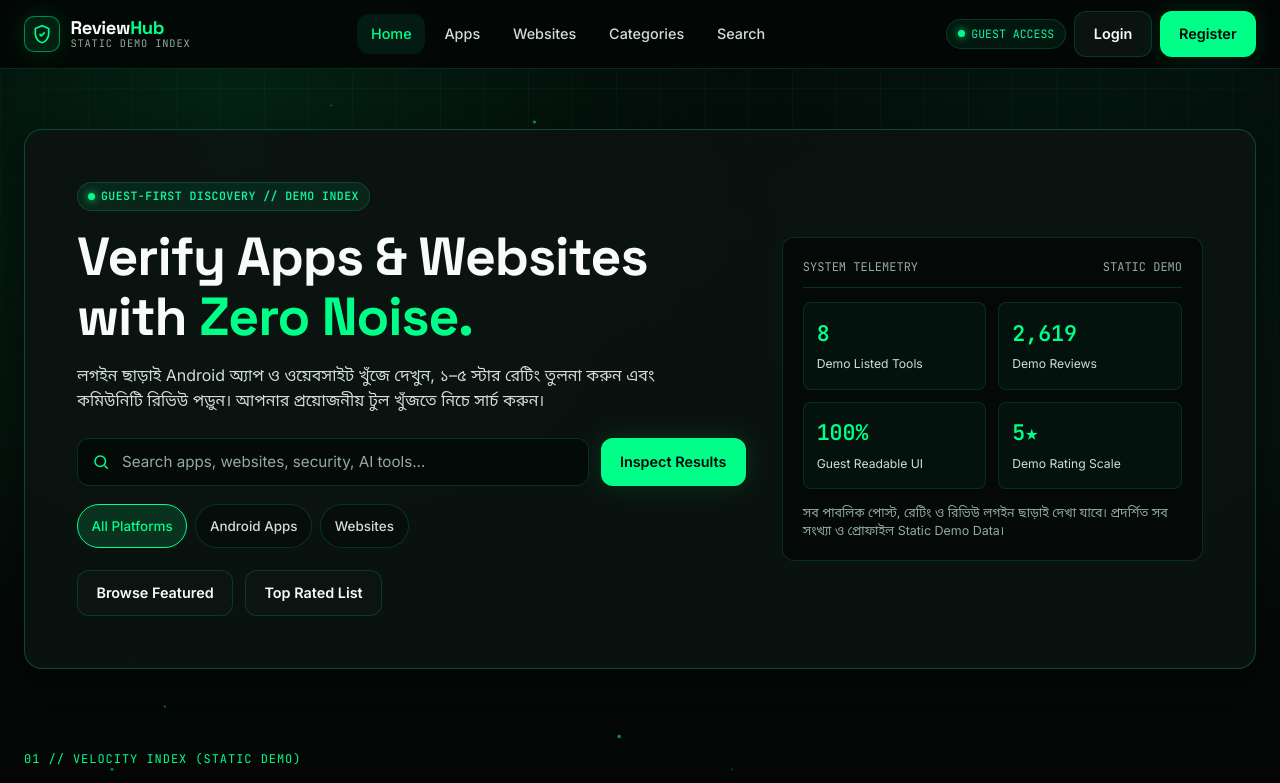
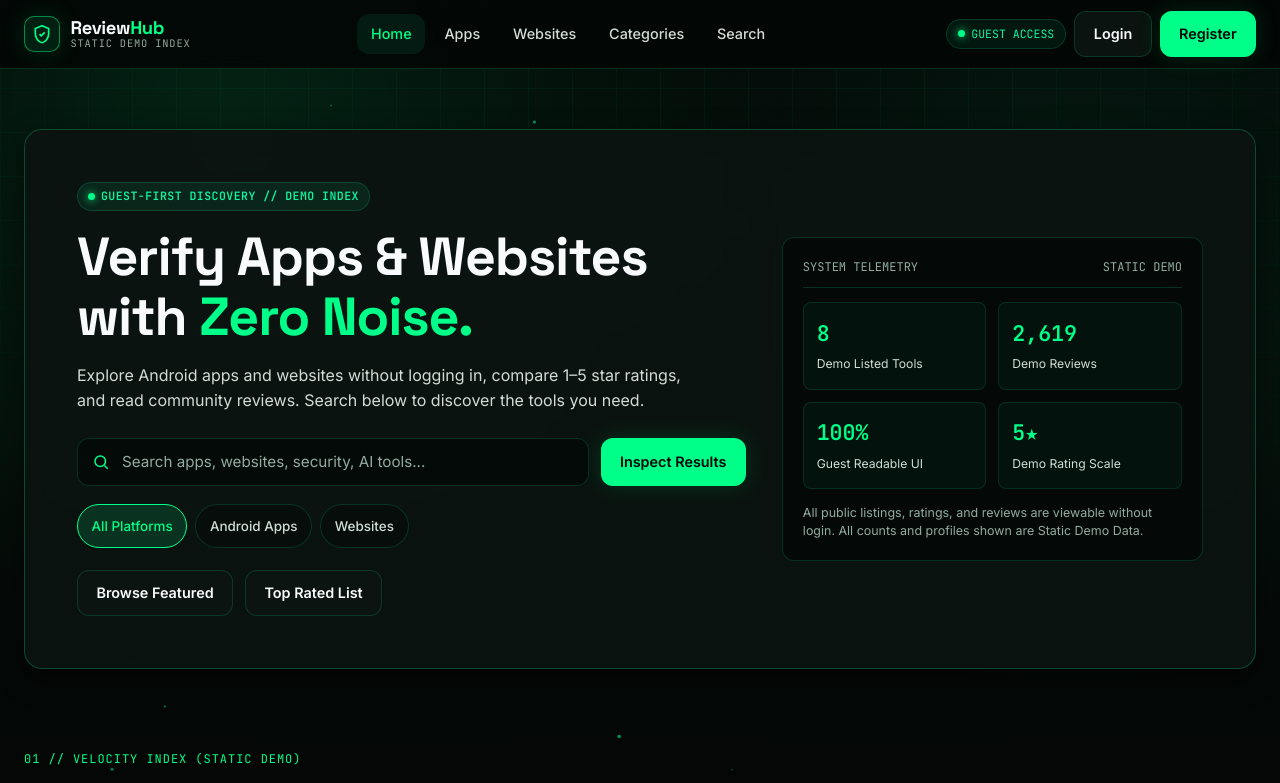
Before and after one commit to tuhin118/ReviewHub, a React (Vite) app: page / in a window 1280 px wide. Shown: the top 783 px of the page. Built offline with nearby package versions, Linux system fonts and the light colour scheme.

Commit message:
Translate HeroSection text to English

```diff
--- a/src/components/HeroSection.tsx
+++ b/src/components/HeroSection.tsx
@@ -43,8 +43,8 @@ export function HeroSection({
             </h1>
 
             <p className="hero-subtitle">
-              লগইন ছাড়াই Android অ্যাপ ও ওয়েবসাইট খুঁজে দেখুন, ১–৫ স্টার রেটিং তুলনা করুন এবং
-              কমিউনিটি রিভিউ পড়ুন। আপনার প্রয়োজনীয় টুল খুঁজতে নিচে সার্চ করুন।
+              Explore Android apps and websites without logging in, compare 1–5 star ratings, and
+              read community reviews. Search below to discover the tools you need.
             </p>
 
             <form className="search-box" role="search" onSubmit={handleSubmit}>
@@ -147,7 +147,8 @@ export function HeroSection({
             </div>
 
             <p className="telemetry-note">
-              সব পাবলিক পোস্ট, রেটিং ও রিভিউ লগইন ছাড়াই দেখা যাবে। প্রদর্শিত সব সংখ্যা ও প্রোফাইল Static Demo Data।
+              All public listings, ratings, and reviews are viewable without login. All counts and
+              profiles shown are Static Demo Data.
             </p>
           </aside>
         </div>
```
